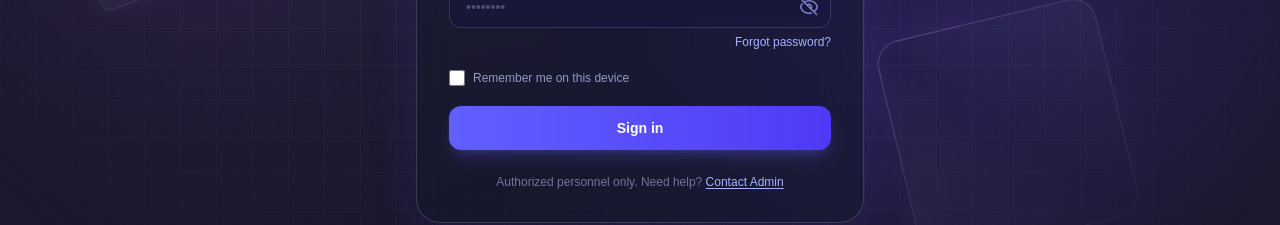
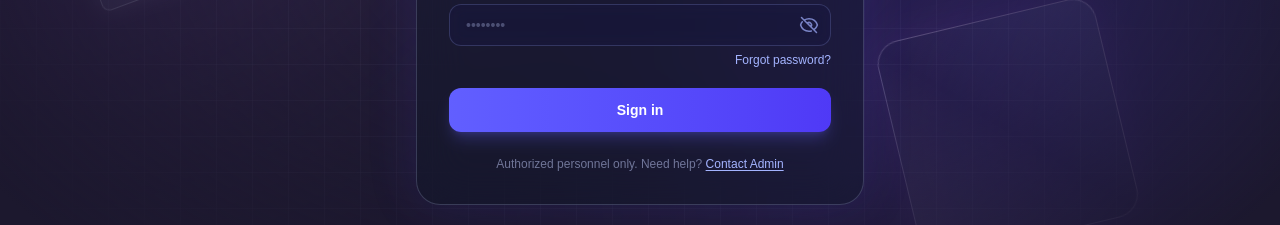
Before and after one commit to SDEPR89/Phonebook, a Next.js app: page /login in a window 1280 px wide. Shown: the part 540-765 px from the top of the page. Built offline with nearby package versions, Linux system fonts and the light colour scheme; no server answers.

Commit message:
fix:remove remember me on login page

```diff
--- a/app/login/page.tsx
+++ b/app/login/page.tsx
@@ -191,22 +191,6 @@ export default function LoginPage() {
             </div>
           </div>
 
-          {/* Remember Me Checkbox */}
-          <div className="flex items-center">
-            <input
-              id="remember-me"
-              name="remember-me"
-              type="checkbox"
-              className="h-4 w-4 rounded border-indigo-300/30 bg-indigo-950/40 text-indigo-600 focus:ring-indigo-500/40"
-            />
-            <label
-              htmlFor="remember-me"
-              className="ml-2 block text-xs text-indigo-200/70"
-            >
-              Remember me on this device
-            </label>
-          </div>
-
           {/* Submit Button */}
           <button
             type="submit"
--- a/drizzle.config.ts
+++ b/drizzle.config.ts
@@ -1,8 +1,7 @@
 import { config } from "dotenv";
 import { defineConfig } from "drizzle-kit";
 
-// Load Next.js environment variables (.env.local first, then fallback to .env)
-config({ path: ".env.local" });
+// Load Next.js environment variables
 config({ path: ".env" });
 
 export default defineConfig({
```
Also changed, not shown: 1 other file (tests, documents, lock files or other folders).
